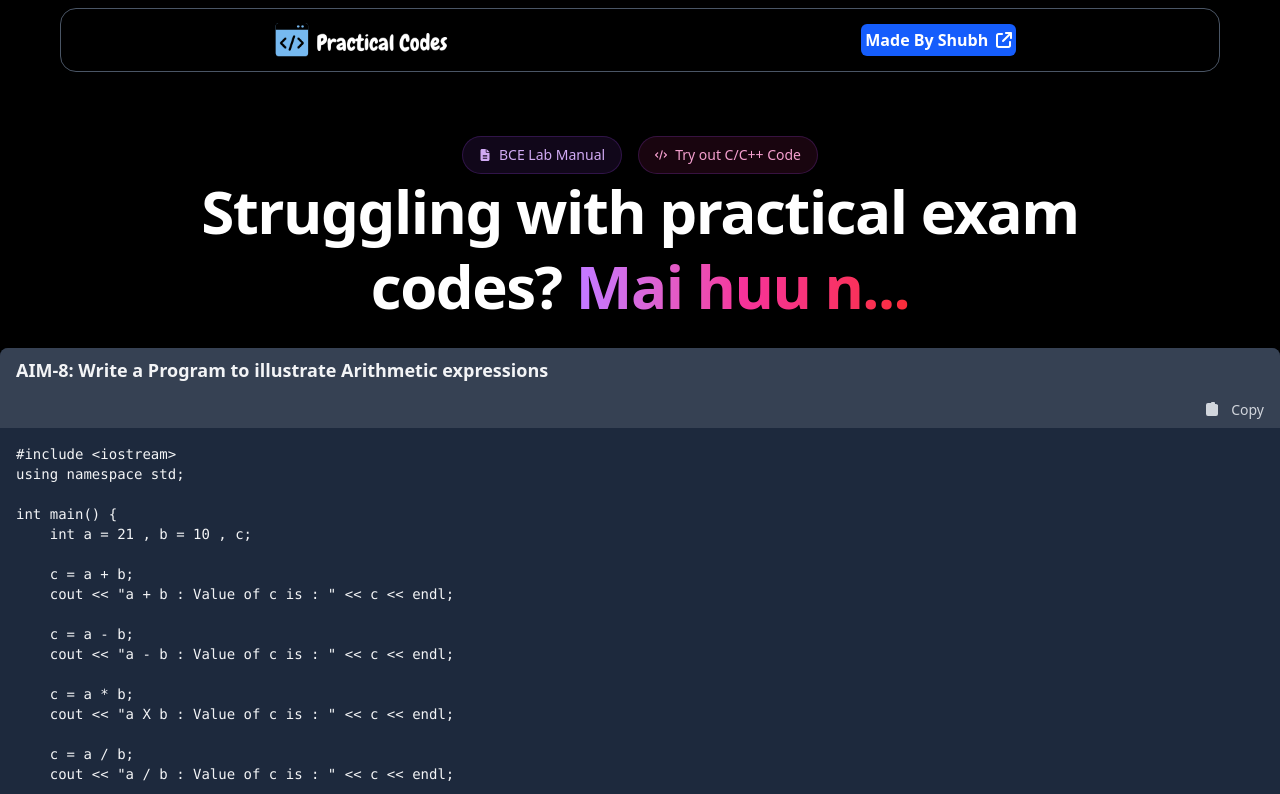
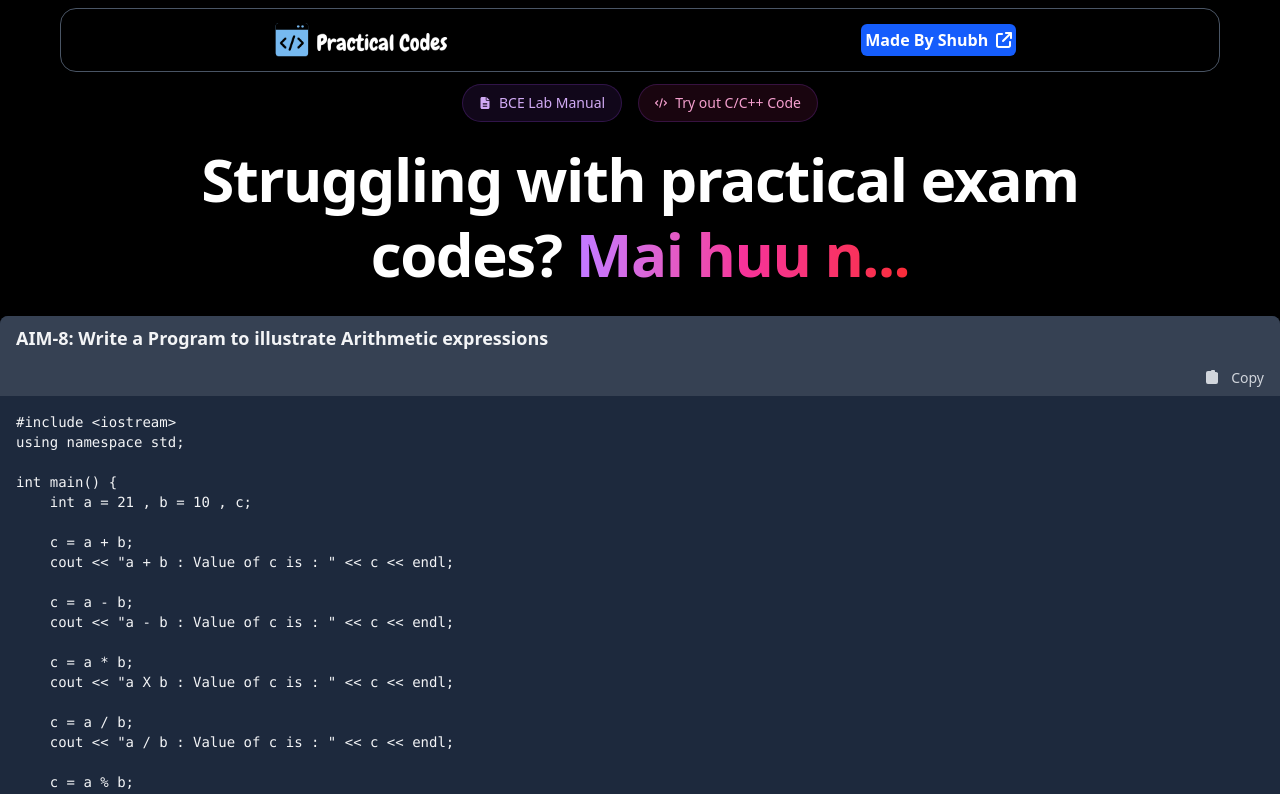
Before and after one commit to Shubhashish-Chakraborty/bce-code-solution, a React (Vite) app: page / in a window 1280 px wide. Shown: the top 794 px of the page. Built offline with nearby package versions, Linux system fonts and the light colour scheme.

Commit message:
stickiness added to capsules

```diff
--- a/src/App.tsx
+++ b/src/App.tsx
@@ -13,16 +13,28 @@ export default function App() {
         <div className="min-h-screen bg-black">
             <Navbar />
 
-            <div className="mt-16 gap-x-4 flex justify-center">
-                <Capsule text="BCE Lab Manual" variant="cap1" onClick={() => { window.open("BCE_LAB.pdf") }} startIcon={<File />} />
-                <Capsule text="Try out C/C++ Code" variant="cap2" onClick={() => { window.open("https://www.programiz.com/cpp-programming/online-compiler/") }} startIcon={<Code />} />
+            <div className="sticky top-0 z-10 bg-black/10 backdrop-blur-md py-1 shadow-md">
+                <div className="mt-2 mb-4 gap-x-4 flex justify-center">
+                    <Capsule
+                        text="BCE Lab Manual"
+                        variant="cap1"
+                        onClick={() => { window.open("BCE_LAB.pdf"); }}
+                        startIcon={<File />}
+                    />
+                    <Capsule
+                        text="Try out C/C++ Code"
+                        variant="cap2"
+                        onClick={() => { window.open("https://www.programiz.com/cpp-programming/online-compiler/"); }}
+                        startIcon={<Code />}
+                    />
+                </div>
             </div>
 
             <Intro />
 
             <div>
-                <CodeBlock title="AIM-8: Write a Program to illustrate Arithmetic expressions" code={code8} output={output8}/>
-                <CodeBlock title="AIM-9: Write a Program to illustrate Arrays. Program-9a:" code={code9a} output={output9a}/>
+                <CodeBlock title="AIM-8: Write a Program to illustrate Arithmetic expressions" code={code8} output={output8} />
+                <CodeBlock title="AIM-9: Write a Program to illustrate Arrays. Program-9a:" code={code9a} output={output9a} />
             </div>
         </div>
     )
```
